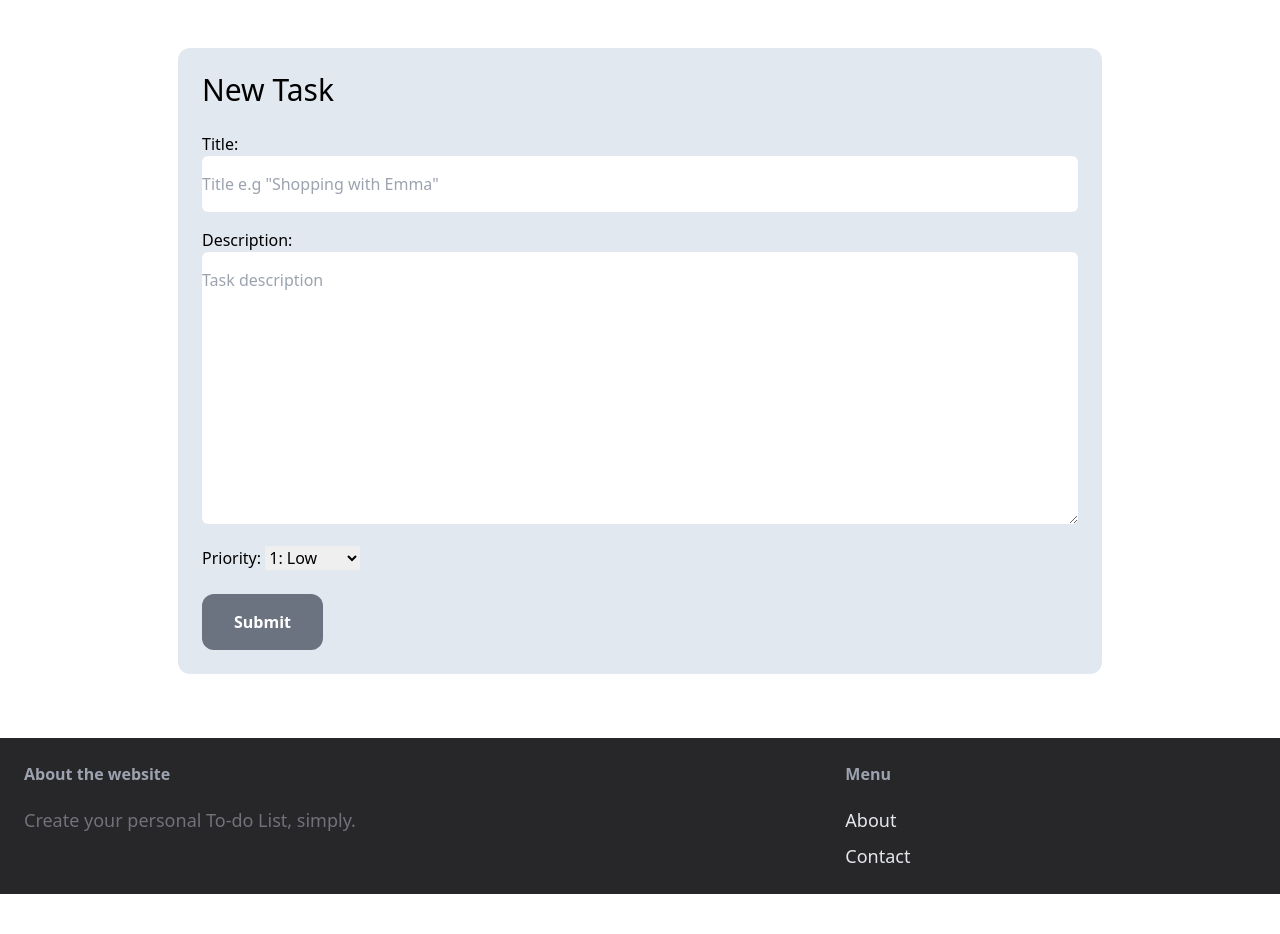
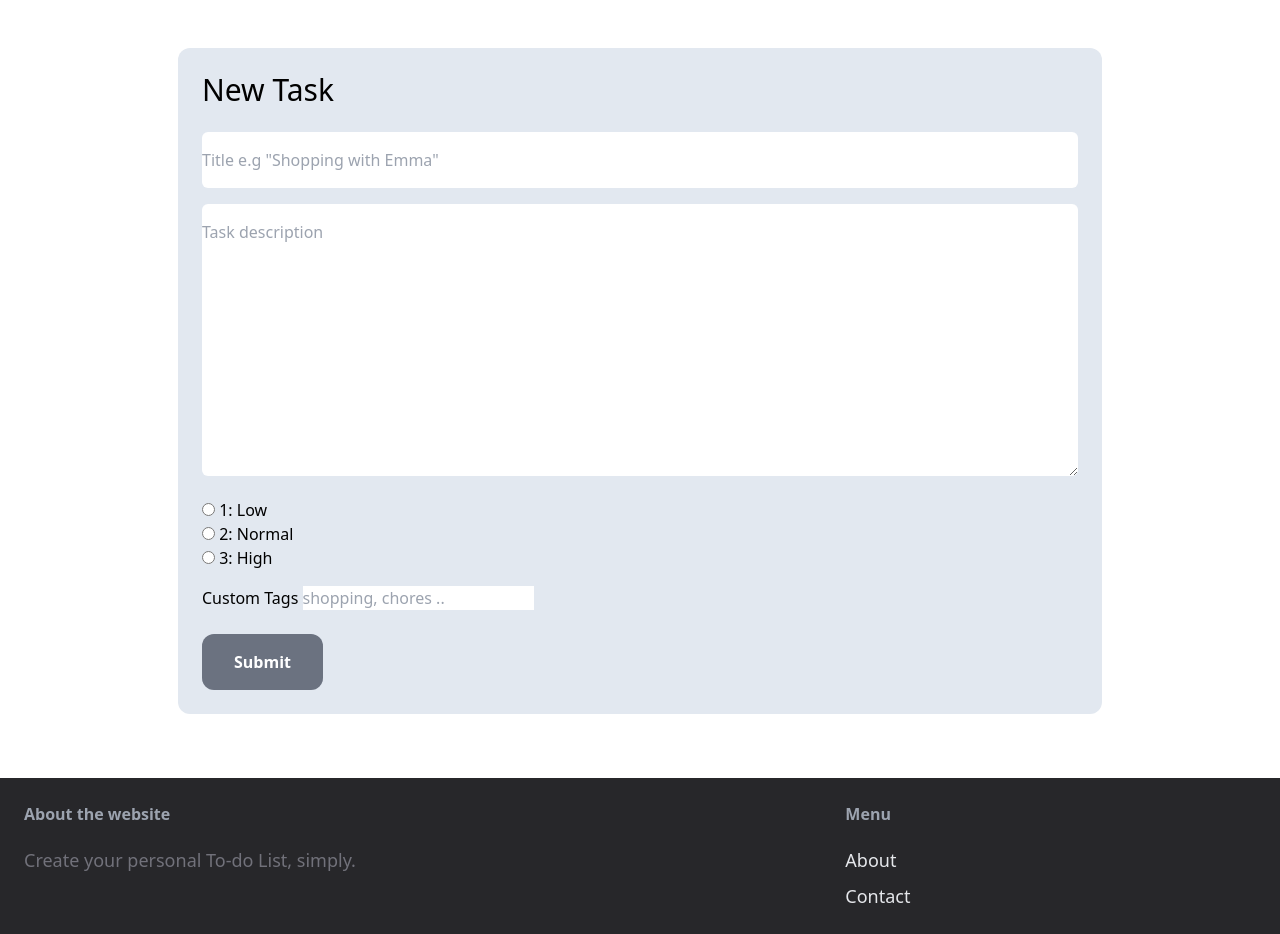
Before and after one commit to hadisql/django-todolist, a Django app: page /tasks/new_task/ in a window 1280 px wide. Shown: the part 81-1015 px from the top of the page. Before the commit the page ends 975 px from the top, so only its background shows below. Run offline with Django 4.2, Linux system fonts and the light colour scheme; the visitor is signed in with stand-in values (Sample User, id 1); data that the repository does not hold is empty; some libraries are stand-ins or nearby versions.

Commit message:
added tag functionality for precreated tags

```diff
--- a/tasks/admin.py
+++ b/tasks/admin.py
@@ -1,6 +1,7 @@
 from django.contrib import admin
 
-from .models import Task
+from .models import Task, Tag
 
 # Register your models here.
 admin.site.register(Task)
+admin.site.register(Tag)
--- a/tasks/forms.py
+++ b/tasks/forms.py
@@ -1,11 +1,12 @@
 from django import forms
 
-from .models import Task
+from .models import Task, Tag
 
 class NewTaskForm(forms.ModelForm):
+
     class Meta:
         model = Task
-        fields = ('title', 'description', 'priority',)
+        fields = ('title', 'description', 'priority','tags')
 
     title = forms.CharField(widget=forms.TextInput(attrs={
         'class': 'w-full py-4 rounded-md',
@@ -17,10 +18,15 @@ class NewTaskForm(forms.ModelForm):
         'placeholder': 'Task description'
     }), required=False)
 
-    priority = forms.NumberInput(attrs={'class': 'py-4 rounded-md'})
+    #priority = forms.NumberInput(attrs={'class': 'py-4 rounded-md'})
+    priority = forms.ChoiceField(choices=Task.PRIORITY_CHOICES, widget=forms.RadioSelect())
+
+    #tags = forms.ModelMultipleChoiceField(widget=forms.CheckboxSelectMultiple(),
+    #                                      queryset=Tag.objects.all())
 
 
 class EditTaskForm(forms.ModelForm):
+
     class Meta:
         model = Task
         fields = ('title', 'description', 'priority',)
@@ -33,6 +39,10 @@ class EditTaskForm(forms.ModelForm):
     description = forms.CharField(widget=forms.TextInput(attrs={
         'class': 'w-full py-4 rounded-md',
         'placeholder': 'Task description'
-    }))
+    }), required=False)
 
-    priority = forms.NumberInput(attrs={'class': 'py-4 rounded-md'})
+    #priority = forms.NumberInput(attrs={'class': 'py-4 rounded-md'})
+    priority = forms.ChoiceField(choices=Task.PRIORITY_CHOICES, widget=forms.RadioSelect())
+
+    #tags = forms.ModelMultipleChoiceField(widget=forms.CheckboxSelectMultiple(),
+    #                                      queryset=Tag.objects.all())
--- a/tasks/models.py
+++ b/tasks/models.py
@@ -2,18 +2,23 @@ from django.db import models
 from django.contrib.auth.models import User
 from django.core.validators import MaxValueValidator, MinValueValidator
 
-# Create your models here.
+class Tag(models.Model):
+    name = models.CharField(max_length=100, null=True, unique=True)
+
+    def __str__(self):
+        return self.name
+
 class Task(models.Model):
+    PRIORITY_CHOICES = [(1,'1: Low'),(2,'2: Normal'),(3,'3: High')]
     title = models.TextField(max_length=255)
     description = models.CharField(max_length=255, blank=True, null=True)
-    priority = models.PositiveSmallIntegerField(default=1,
+    priority = models.PositiveSmallIntegerField(default=PRIORITY_CHOICES[1][1],
                                                 validators=[MinValueValidator(1),
                                                             MaxValueValidator(3)],
-                                                choices=[(1,'1: Low'),
-                                                         (2,'2: Normal'),
-                                                         (3,'3: High')])
+                                                choices=PRIORITY_CHOICES)
 
     created_by = models.ForeignKey(User, related_name="tasks", on_delete=models.CASCADE)
+    tags = models.ManyToManyField(Tag, blank=True, null=True, related_name="tags")
 
     def __str__(self):
         return self.title
--- a/tasks/templates/tasks/form.html
+++ b/tasks/templates/tasks/form.html
@@ -10,9 +10,39 @@
     <form action="." method="POST">
       {% csrf_token %}
 
-      <div class="space-y-4">
-        {{ form.as_p }}
+      <div class="my-4">
+        {{ form.title }}
       </div>
+      <div class="my-4">
+        {{ form.description }}
+      </div>
+      <div class="my-4">
+        {{ form.priority }}
+      </div>
+      <div class="my-4">
+
+        {% if title == "New Task" %}
+          {% for tag in existing_tags %}
+            <input type="checkbox" name="tags" id="id_tags_{{ tag.pk }}"
+                  value="{{ tag.pk }}">
+            <label for="id_tags_{{ tag.pk }}">{{ tag.name }}</label>
+          {% endfor %}
+
+        {% elif title == "Edit Task" %}
+          {% for tag in existing_tags %}
+            <input type="checkbox" name="tags" id="id_tags_{{ tag.pk }}"
+                  value="{{ tag.pk }}" {% if tag in old_selected_tags %}checked{% endif %}>
+            <label for="id_tags_{{ tag.pk }}">{{ tag.name }}</label>
+          {% endfor %}
+        {% endif %}
+
+      </div>
+
+      <div class="my-4">
+        <label for="id_custom_tags">Custom Tags</label>
+        <input type="text" name="custom_tags" placeholder="shopping, chores .." id="id_custom_tags">
+      </div>
+
       {% if form.errors or form.non_field_errors %}
         <div class="mb-3 p-6 bg-red-100 rounded-xl">
           {% for field in form %}
--- a/tasks/views.py
+++ b/tasks/views.py
@@ -4,7 +4,7 @@ from django.http import HttpResponseRedirect
 from django.urls import reverse
 
 from .forms import NewTaskForm, EditTaskForm
-from .models import Task
+from .models import Task, Tag
 
 # Create your views here.
 
@@ -22,39 +22,61 @@ def index(request):
 def new_task(request):
     if request.method == "POST":
         form = NewTaskForm(request.POST)
+        #selected_tags = Tag.objects.get(pk=request.POST["tags"]) ###
+        selected_tags = Tag.objects.filter(pk__in=request.POST.getlist('tags'))
+
+        print(f"NEW TASK, TAGS SELECTED ---------> {selected_tags}")
 
         if form.is_valid():
             task = form.save(commit=False) #prevents conflict because "created_by" is still not set
             task.created_by = request.user
             task.save()
+            task.tags.set(selected_tags) ###
 
-            return redirect('tasks:index')#, pk=task.id)
+            return redirect('tasks:index')
     else:
         form = NewTaskForm()
+        existing_tags = Tag.objects.all()
+        print(f"EXISTING TAGS ------> {existing_tags}")
 
     return render(request, 'tasks/form.html', {
         'form': form,
-        'title': 'New Task'
+        'title': 'New Task',
+        'existing_tags': existing_tags
     })
 
 @login_required
 def edit_task(request, pk):
     task = get_object_or_404(Task, pk=pk, created_by=request.user)
-    print("TASK PRIMARY KEY !!!!!!!!",task.pk)
+    existing_tags = Tag.objects.all()
+    print("TASK PRIMARY KEY -------->",task.pk)
     if request.method == "POST":
         form = EditTaskForm(request.POST, instance=task)
+        #new_selected_tags = Tag.objects.get(pk=request.POST["tags"]) ###
+        new_selected_tags = Tag.objects.filter(pk__in=request.POST.getlist('tags'))
+
+        print(f"EDIT TASK, NEW SELECTED TAGS ---------> {new_selected_tags}")
 
         if form.is_valid():
             form.save() # "created-by" already exist so we can save directly
+            task.tags.set(new_selected_tags) ###
+            for tag in existing_tags:
+                if tag not in new_selected_tags:
+                    task.tags.remove(tag)
 
             return redirect('tasks:index')#, pk=task.id)
     else:
         form = EditTaskForm(instance=task)
+        old_selected_tags = task.tags.all()
+        print(f"ALREADY SELECTED TAGS -------> : {old_selected_tags}")
+
 
     return render(request, 'tasks/form.html', {
         'form': form,
         'title': 'Edit Task',
-        'task': task
+        'task': task,
+        'old_selected_tags': old_selected_tags,
+        'existing_tags': existing_tags
     })
 
 @login_required
```
Also changed, not shown: tasks/templates/tasks/index.html (+12 -0 lines).
